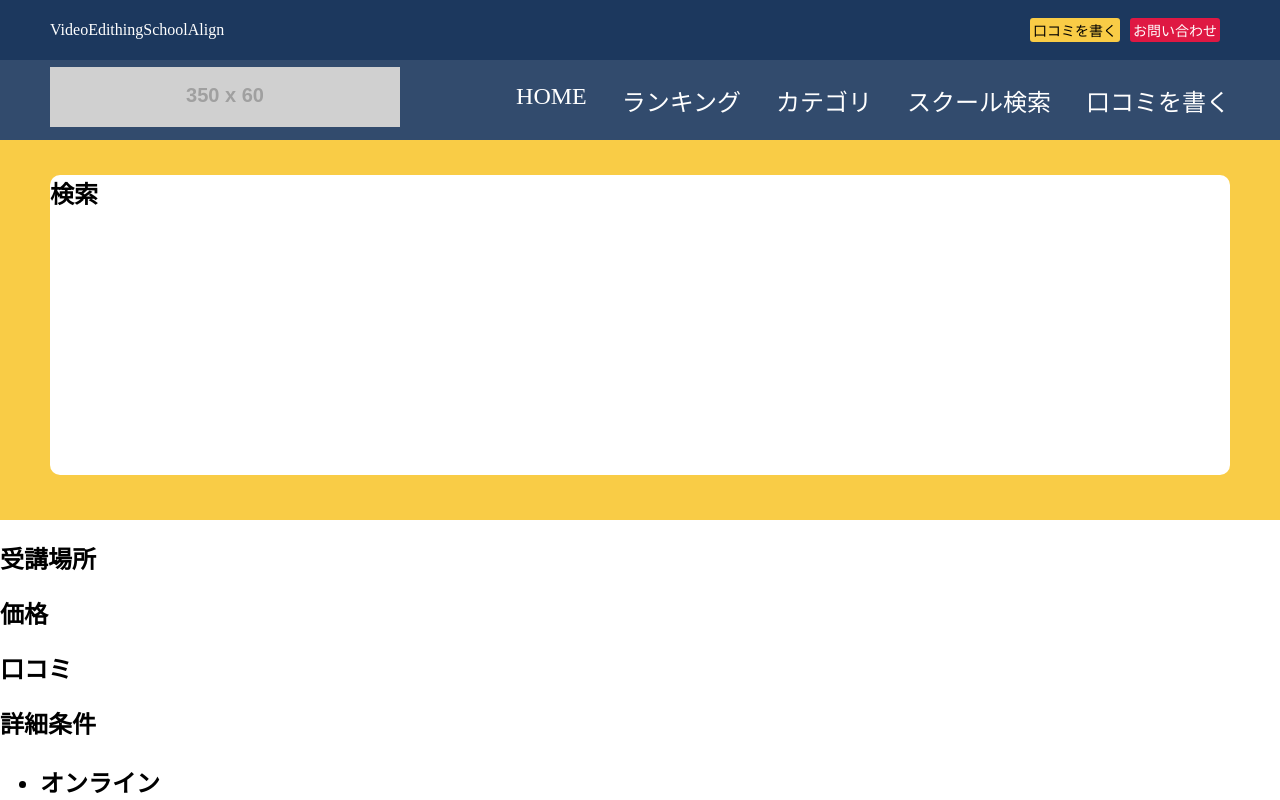
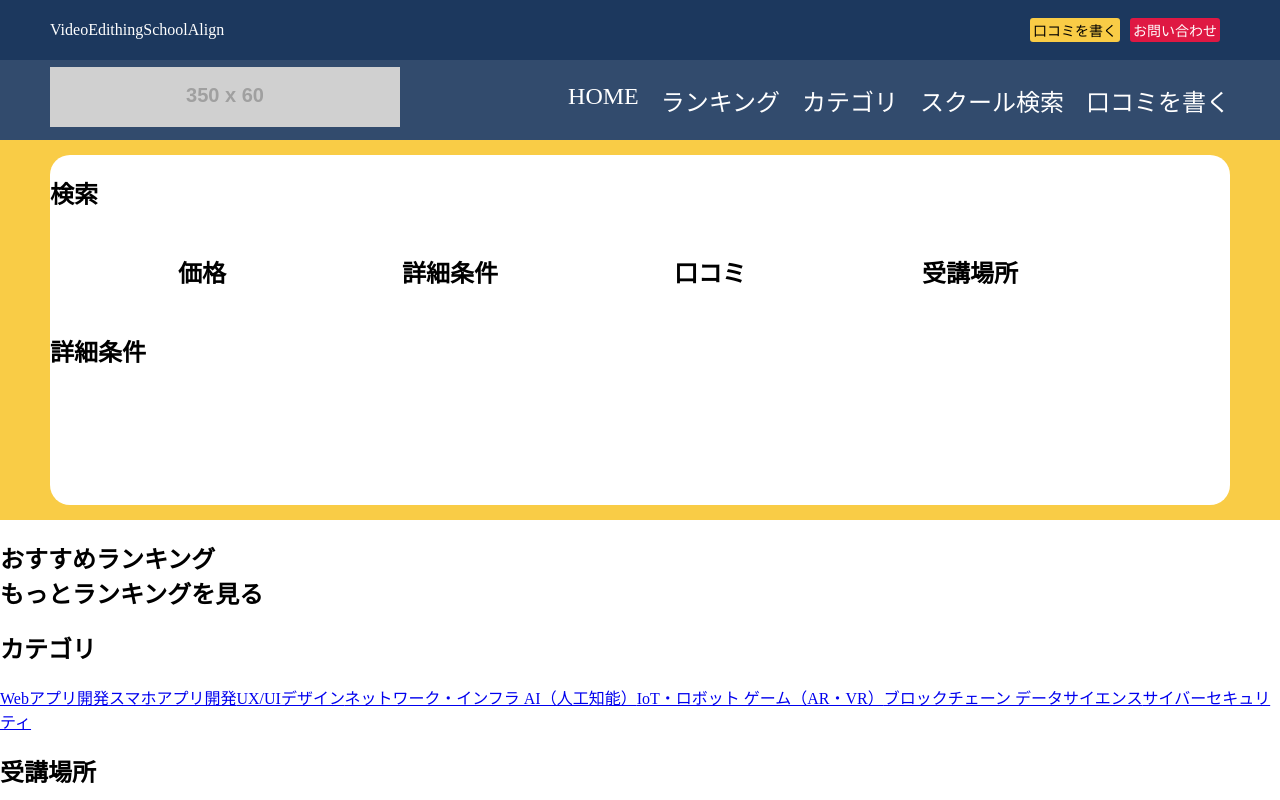
Before and after one commit to kantashimizu/VideoEditingSchoolAlign, a Nuxt app: page / in a window 1280 px wide. Shown: the top 800 px of the page. Built offline with nearby package versions, Linux system fonts and the light colour scheme.

Commit message:
top_coding

```diff
--- a/pages/index.vue
+++ b/pages/index.vue
@@ -16,22 +16,15 @@ section.home
         li スクール検索
         li  口コミを書く
     div.search_home
-      div.search_home-center
-        h2.search_home-text 検索
-  h2 受講場所
-
-  h2 価格
-
-  h2 口コミ
-
-  h2 詳細条件
-    ul
-      li オンライン
-      li 無料体験
-      li 就職サポート
-
-    ul
-      li トップページ
+      div.search_home-centerbox
+        div.search_home-text
+          h1 検索
+            ul
+              li.select_box 価格
+              li.select_box 詳細条件
+              li.select_box 口コミ
+              li.select_box 受講場所
+          h1 詳細条件
   h2 おすすめランキング
 
     div もっとランキングを見る
@@ -148,25 +141,34 @@ body
       justify-content: space-between
       padding: 0 50px
       font-size: 24px
+      img
+        width: auto
       .links
         color: #ffffff
         display: flex
         list-style: none
+        width: auto
         li
-          margin-left: 35px
+          margin-left: 22px
   .search_home
     padding: 15px 50px
     margin: 0 0
     height: 350px
     background: #f9cc46
-    .search_home-center
+    .search_home-centerbox
       align-items: center
       justify-content: space-between
-      border-radius: 10px
+      border-radius: 20px
       background: #ffffff
-      height: 300px
-      h2
-       .search_home-text
+      height: 100%
+      float: left
+      width: 100%
+      .search_home-text
         display: inline-block
-        text-align: center
+        .select_box
+          display: inline-block
+          list-style: none
+          margin: 20px 88px
+          //width: auto
+
 </style>
```
